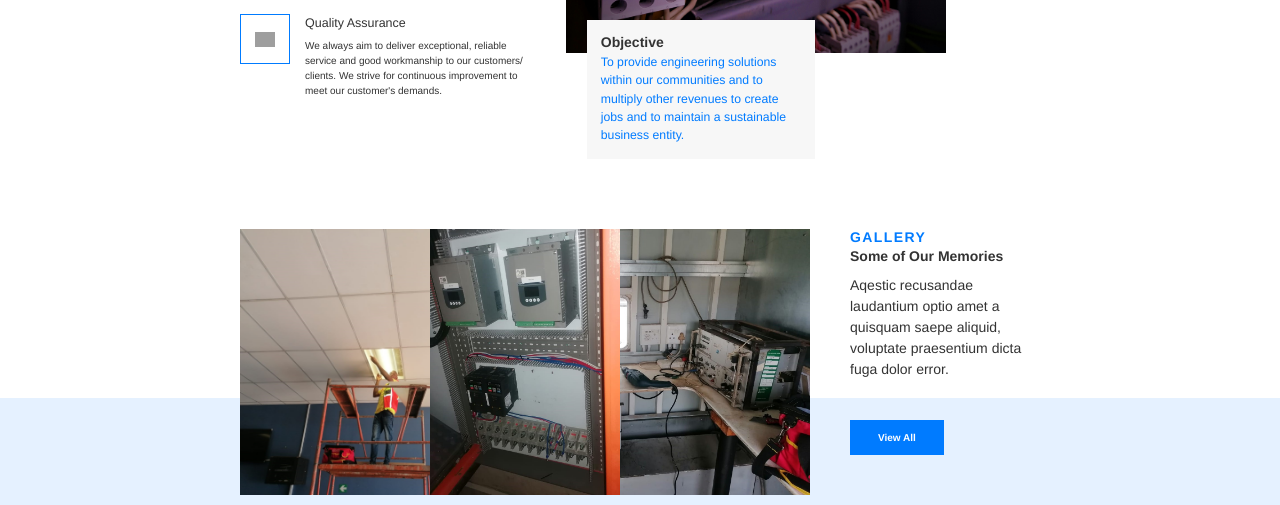
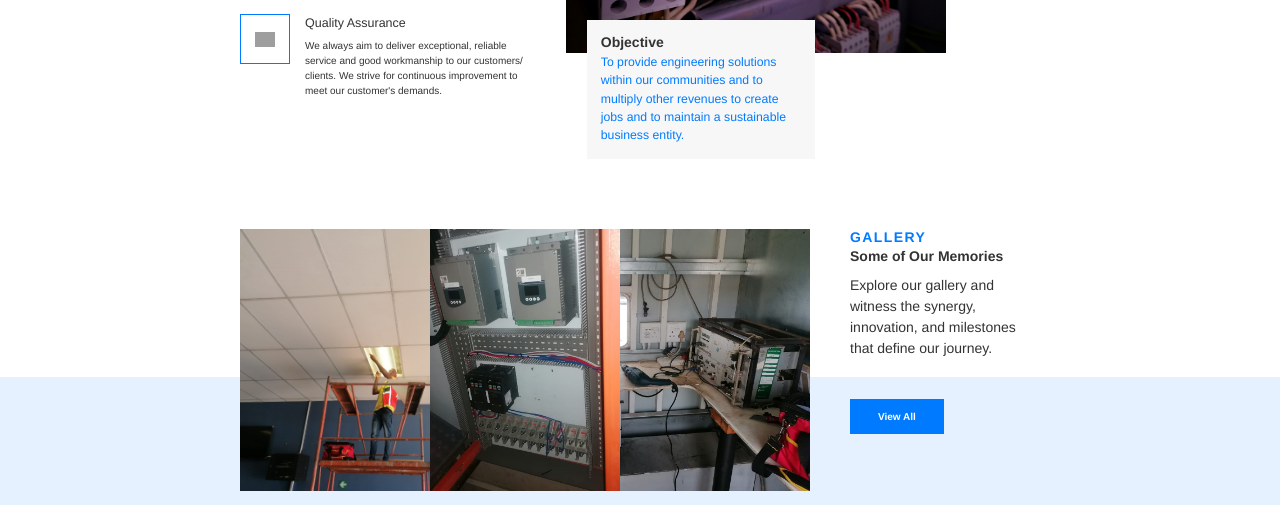
Before and after one commit to ProlateMeteors/NutekGroup.github.io, a plain HTML site: page index.html in a window 1280 px wide. Shown: the part 1415-1920 px from the top of the page. Drawn offline with nearby package versions, Linux system fonts and the light colour scheme; grey boxes are pictures that could not be loaded.

Commit message:
update link

```diff
--- a/index.html
+++ b/index.html
@@ -225,9 +225,9 @@
 						<h2 class="cs-title">Some of Our Memories</h2>
 						<!--If you remove the cs-text, the rectangle shape will disappear.  If you need to remove it, transfer the :before and .cs-text:last-of-type styles to the cs-title on mobile and desktop-->
 						<p class="cs-text">
-							Aqestic recusandae laudantium optio amet a quisquam saepe aliquid, voluptate praesentium dicta fuga dolor error.
+							Explore our gallery and witness the synergy, innovation, and milestones that define our journey.
 						</p>
-						<a href="" class="cs-button-solid">View All</a>
+						<a href="https://www.instagram.com/nutek_group/" class="cs-button-solid">View All</a>
 					</div>
 					<div class="cs-gallery">
 						<picture class="cs-picture">
```
